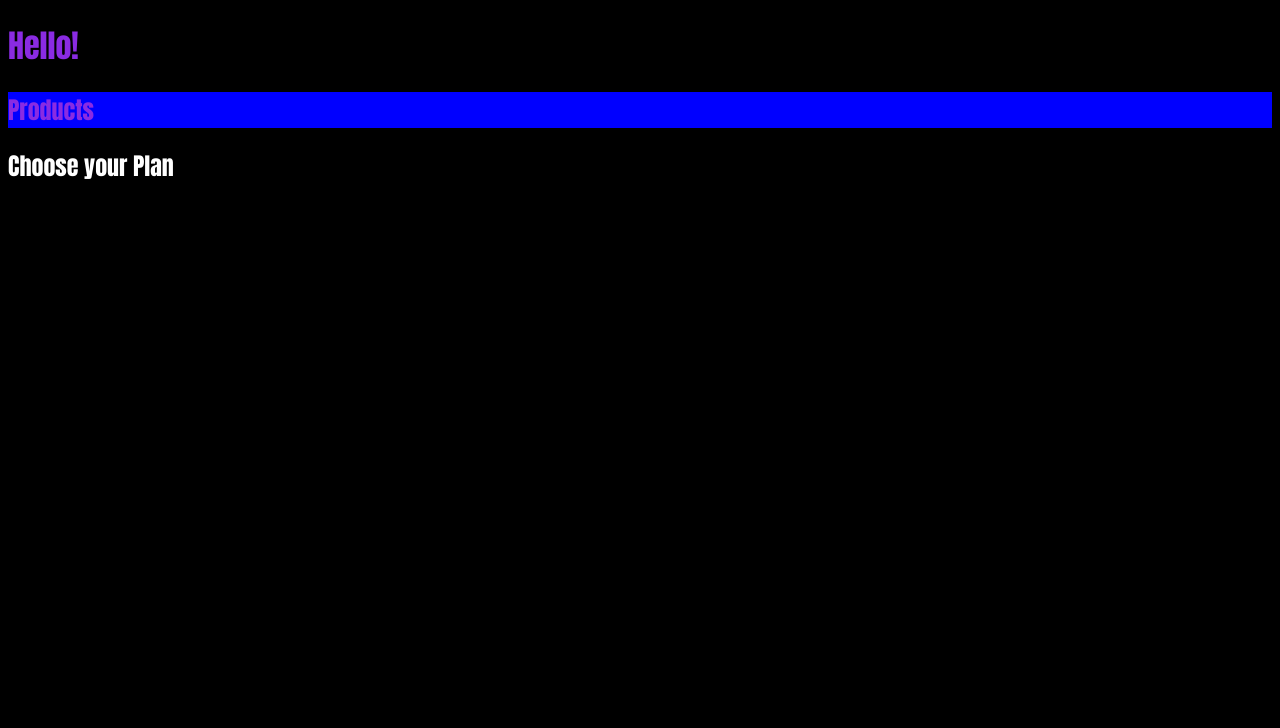
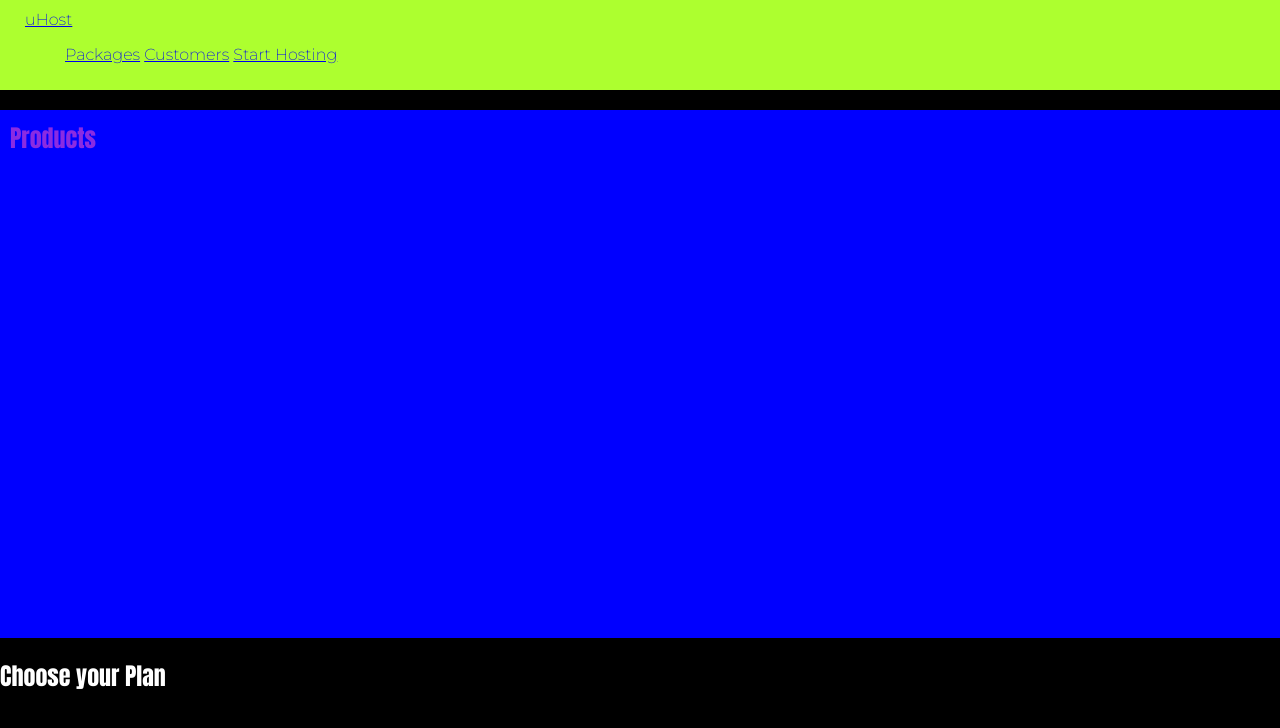
Before and after one commit to jacekroszkowiakdev/css-training, a plain HTML site: page index.html in a window 1280 px wide. Drawn offline with Linux system fonts and the light colour scheme.

Commit message:
cadd html elements

```diff
--- a/index.html
+++ b/index.html
@@ -10,10 +10,31 @@
             href="https://fonts.googleapis.com/css2?family=Anton&display=swap"
             rel="stylesheet"
         />
+        <link
+            href="https://fonts.googleapis.com/css2?family=Montserrat:ital,wght@0,100..900;1,100..900&display=swap"
+            rel="stylesheet"
+        />
         <link rel="stylesheet" href="main.css" />
     </head>
     <body>
-        <h1>Hello!</h1>
+        <header class="main-header">
+            <div>
+                <a href="index.html">uHost</a>
+            </div>
+            <nav class="main-nav">
+                <ul class="main-nav__items">
+                    <li class="main-nav__item">
+                        <a href="packages.html">Packages</a>
+                    </li>
+                    <li class="main-nav__item">
+                        <a href="customers.html">Customers</a>
+                    </li>
+                    <li class="main-nav__item">
+                        <a href="start-hosting.html">Start Hosting</a>
+                    </li>
+                </ul>
+            </nav>
+        </header>
         <main>
             <section id="product-overview">
                 <h1>Products</h1>
--- a/main.css
+++ b/main.css
@@ -1,12 +1,22 @@
 * {
     box-sizing: border-box;
 }
+
 body {
     background-color: black;
+    font-family: "Montserrat", sans-serif;
+    font-optical-sizing: auto;
+    font-weight: 200;
+    font-style: normal;
+    margin: 0;
 }
 
-#product-overview {
+/* all h1 inside class product-overview */
+#product-overview h1 {
     background-color: blue;
+    width: 100%;
+    height: 528px;
+    padding: 10px;
 }
 
 h1 {
@@ -19,3 +29,13 @@ h1 {
 .section-title {
     color: white;
 }
+
+.main-header {
+    width: 100%;
+    background: greenyellow;
+    padding: 10px 25px;
+}
+
+.main-nav__item {
+    display: inline-block;
+}
```
